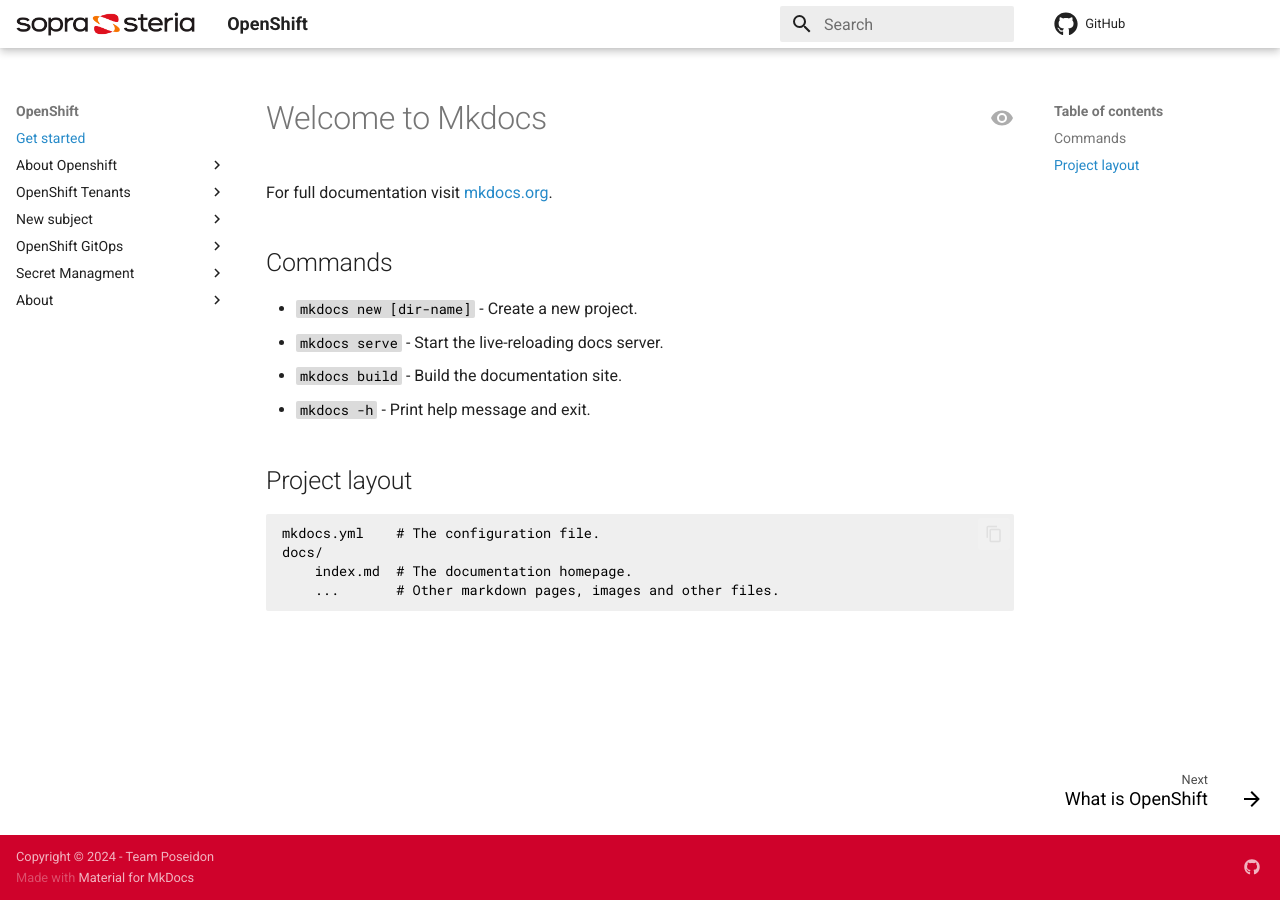
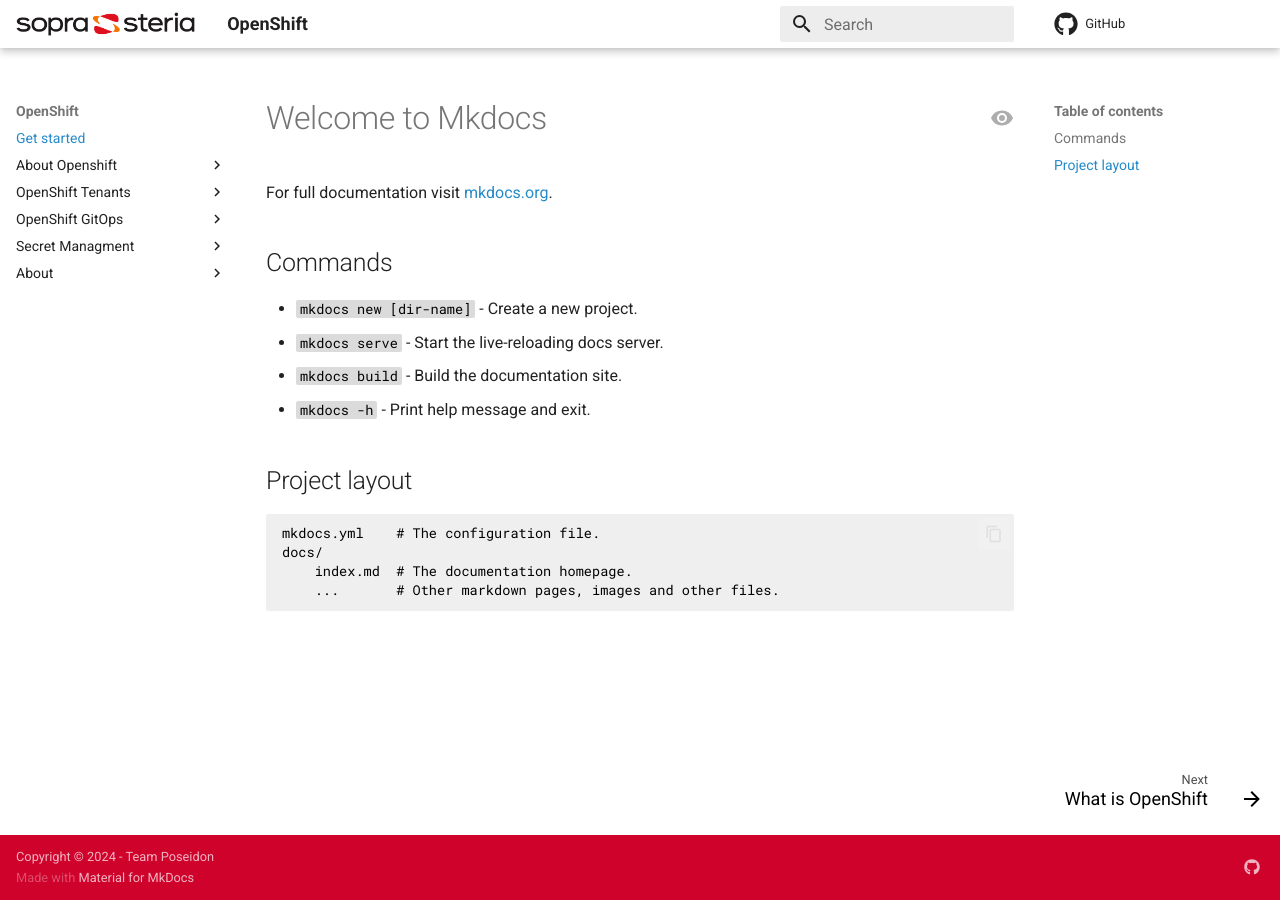
Before and after one commit to Sopra-Steria-Norge-Kubernetes/OpenShift, an MkDocs documentation site: the page built from docs/index.md, in a window 1280 px wide. Built offline with MkDocs 1.6.1 and Material for MkDocs 9.7.7, drawn with Linux system fonts in a browser that asks for light colours; comment, search, counter and statistics services are not loaded.

Commit message:
removed demo heading in navbar

```diff
--- a/mkdocs.yml
+++ b/mkdocs.yml
@@ -12,8 +12,6 @@
     - Quick start: OpenShift Tenants/Orderopenshift-tenant-quick-start-guide.md
     - Order OpenShift tenant: OpenShift Tenants/Order-openshift-tenant.md
     - Encrypt PAT and Github App variables: OpenShift Tenants/Encrypt-PAT-and-GitHub-App-variables-for-argo-CD.md
-  - New subject:
-    - New title: New subfolder/new-file.md
   - OpenShift GitOps:
     - Introduction: OpenShift GitOps/gitops-introduction.md
     - CI/CD with Tekton Pipelines: OpenShift GitOps/continuous-integration-and-delivery-with-tekton-pipelines.md
```
